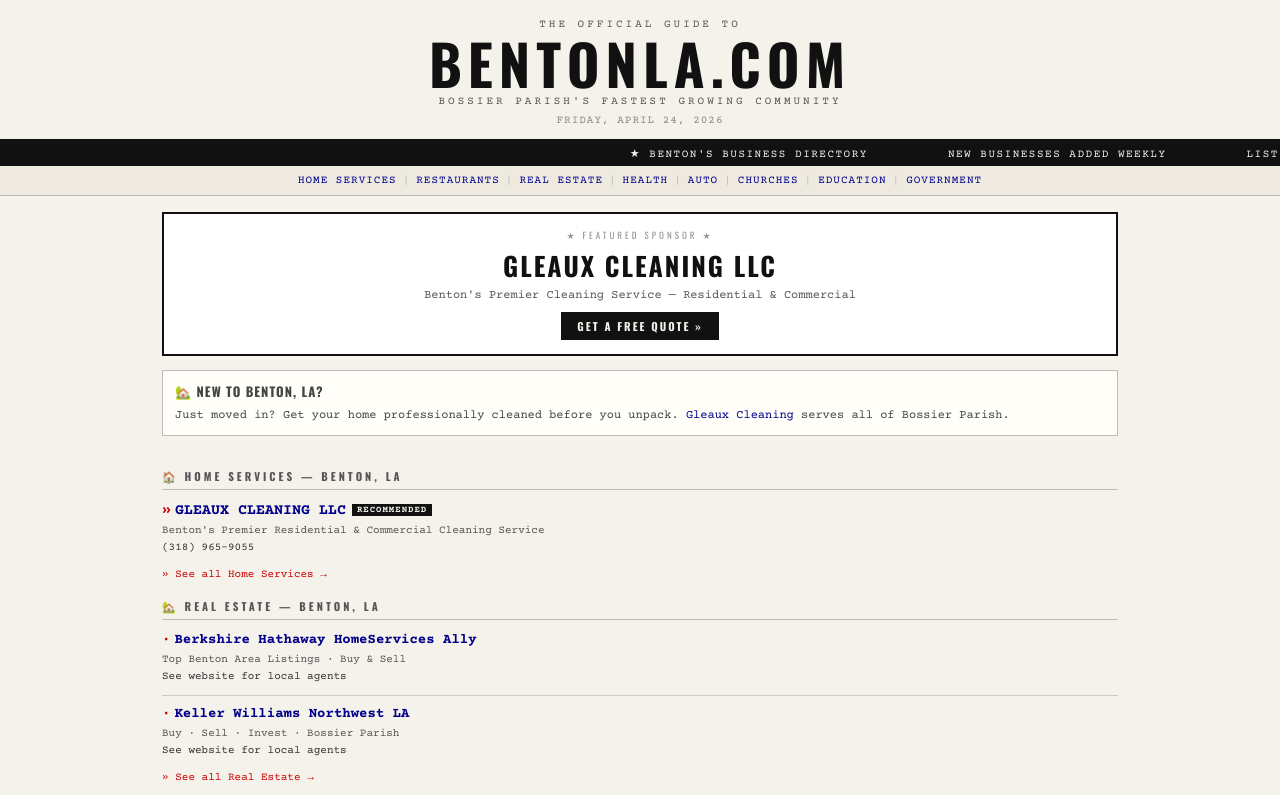
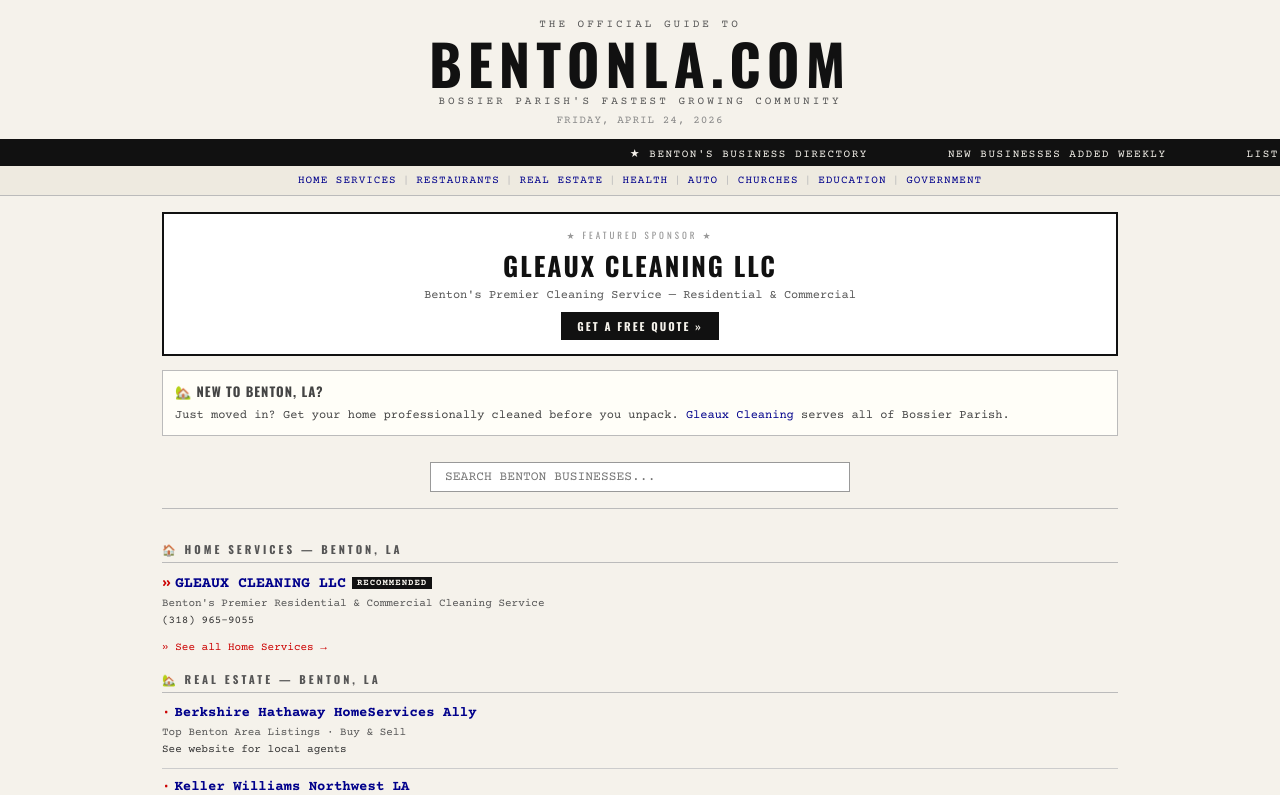
Before and after one commit to timjurj/bentonla-next, a Next.js app: page / in a window 1280 px wide. Shown: the top 795 px of the page. Built offline with nearby package versions, Linux system fonts and the light colour scheme.

Commit message:
add real-time search bar

```diff
--- a/src/app/page.tsx
+++ b/src/app/page.tsx
@@ -3,6 +3,7 @@ import Link from "next/link";
 import Masthead from "@/components/Masthead";
 import Footer from "@/components/Footer";
 import BusinessCard from "@/components/BusinessCard";
+import SearchDirectory from "@/components/SearchDirectory";
 import businessData from "@/data/businesses.json";
 import { categories } from "@/data/categories";
 import type { Business } from "@/types/business";
@@ -169,6 +170,9 @@ export default function HomePage() {
           serves all of Bossier Parish.
         </div>
 
+        {/* Search */}
+        <SearchDirectory businesses={businesses} categories={categories} />
+
         {/* Responsive grid */}
         <div className="grid grid-cols-1 md:grid-cols-[1fr_1px_1fr_1px_1fr]">
           <div className="pb-4 md:pr-4">
--- /dev/null
+++ b/src/components/SearchDirectory.tsx
@@ -0,0 +1,150 @@
+"use client";
+import { useState } from "react";
+import Link from "next/link";
+import type { Business } from "@/types/business";
+import type { Category } from "@/data/categories";
+
+function BusinessRow({ biz }: { biz: Business }) {
+  const bullet = biz.tier === "featured" || biz.tier === "premium" ? "»" : "·";
+  return (
+    <div style={{ marginBottom: 8, lineHeight: 1.5 }}>
+      <span style={{ display: "block", fontWeight: 700, fontSize: biz.tier === "featured" ? 15 : 14 }}>
+        <span style={{ color: "#cc0000", fontWeight: 700, marginRight: 4 }}>{bullet}</span>
+        <Link href={`/business/${biz.slug}`}>
+          {biz.tier === "featured" ? biz.name.toUpperCase() : biz.name}
+        </Link>
+        {biz.is_new && (
+          <span style={{
+            background: "#cc0000", color: "#fff", fontSize: 9, fontWeight: 700,
+            letterSpacing: 1, textTransform: "uppercase", padding: "1px 5px",
+            marginLeft: 6, verticalAlign: "middle",
+          }}>New</span>
+        )}
+        {biz.tier === "featured" && (
+          <span style={{
+            background: "#111", color: "#f5f2eb", fontSize: 9, fontWeight: 700,
+            letterSpacing: 1, textTransform: "uppercase", padding: "1px 5px",
+            marginLeft: 6, verticalAlign: "middle",
+          }}>Recommended</span>
+        )}
+      </span>
+      <span style={{ display: "block", fontSize: 11, color: "#555", marginTop: 1 }}>
+        {biz.tagline}
+      </span>
+      {biz.phone && (
+        <span style={{ display: "block", fontSize: 11, color: "#333" }}>{biz.phone}</span>
+      )}
+    </div>
+  );
+}
+
+export default function SearchDirectory({
+  businesses,
+  categories,
+}: {
+  businesses: Business[];
+  categories: Category[];
+}) {
+  const [query, setQuery] = useState("");
+
+  const filtered = query.trim()
+    ? businesses.filter((b) =>
+        b.name.toLowerCase().includes(query.toLowerCase()) ||
+        b.tagline?.toLowerCase().includes(query.toLowerCase()) ||
+        b.category.toLowerCase().includes(query.toLowerCase()) ||
+        b.address?.toLowerCase().includes(query.toLowerCase())
+      )
+    : [];
+
+  const isSearching = query.trim().length > 0;
+
+  // Group results by category
+  const grouped = categories
+    .map((cat) => ({
+      cat,
+      results: filtered.filter((b) => b.category === cat.slug),
+    }))
+    .filter((g) => g.results.length > 0);
+
+  return (
+    <div>
+      {/* Search bar */}
+      <div style={{
+        textAlign: "center",
+        padding: "10px 0 16px",
+        borderBottom: "1px solid #bbb",
+        marginBottom: 16,
+      }}>
+        <input
+          type="text"
+          value={query}
+          onChange={(e) => setQuery(e.target.value)}
+          placeholder="SEARCH BENTON BUSINESSES..."
+          style={{
+            fontFamily: "'Courier Prime', 'Courier New', monospace",
+            fontSize: 13,
+            padding: "7px 14px",
+            width: "100%",
+            maxWidth: 420,
+            border: "1px solid #999",
+            background: "#fff",
+            color: "#111",
+            outline: "none",
+          }}
+          onFocus={(e) => (e.target.style.borderColor = "#00008b")}
+          onBlur={(e) => (e.target.style.borderColor = "#999")}
+        />
+      </div>
+
+      {/* Search results */}
+      {isSearching && (
+        <div style={{ marginBottom: 24 }}>
+          {filtered.length === 0 ? (
+            <p style={{ fontSize: 12, color: "#888", textAlign: "center", padding: "12px 0" }}>
+              No businesses found for &quot;{query}&quot;
+            </p>
+          ) : (
+            <>
+              <p style={{
+                fontSize: 11,
+                color: "#888",
+                letterSpacing: 1,
+                textTransform: "uppercase",
+                marginBottom: 12,
+              }}>
+                {filtered.length} result{filtered.length !== 1 ? "s" : ""} for &quot;{query}&quot;
+              </p>
+              {grouped.map(({ cat, results }) => (
+                <div key={cat.slug} style={{ marginBottom: 16 }}>
+                  <h3 style={{
+                    fontFamily: "'Oswald', sans-serif",
+                    fontSize: 11,
+                    fontWeight: 700,
+                    letterSpacing: 3,
+                    textTransform: "uppercase",
+                    color: "#555",
+                    borderBottom: "1px solid #bbb",
+                    paddingBottom: 4,
+                    marginBottom: 8,
+                  }}>
+                    <Link href={`/${cat.slug}`} style={{ color: "#555" }}>
+                      {cat.icon} {cat.name}
+                    </Link>
+                  </h3>
+                  {results.map((biz, i) => (
+                    <div key={biz.id}>
+                      <BusinessRow biz={biz} />
+                      {i < results.length - 1 && (
+                        <hr style={{ border: "none", borderTop: "1px solid #ccc", margin: "8px 0" }} />
+                      )}
+                    </div>
+                  ))}
+                </div>
+              ))}
+            </>
+          )}
+        </div>
+      )}
+    </div>
+  );
+}
```
